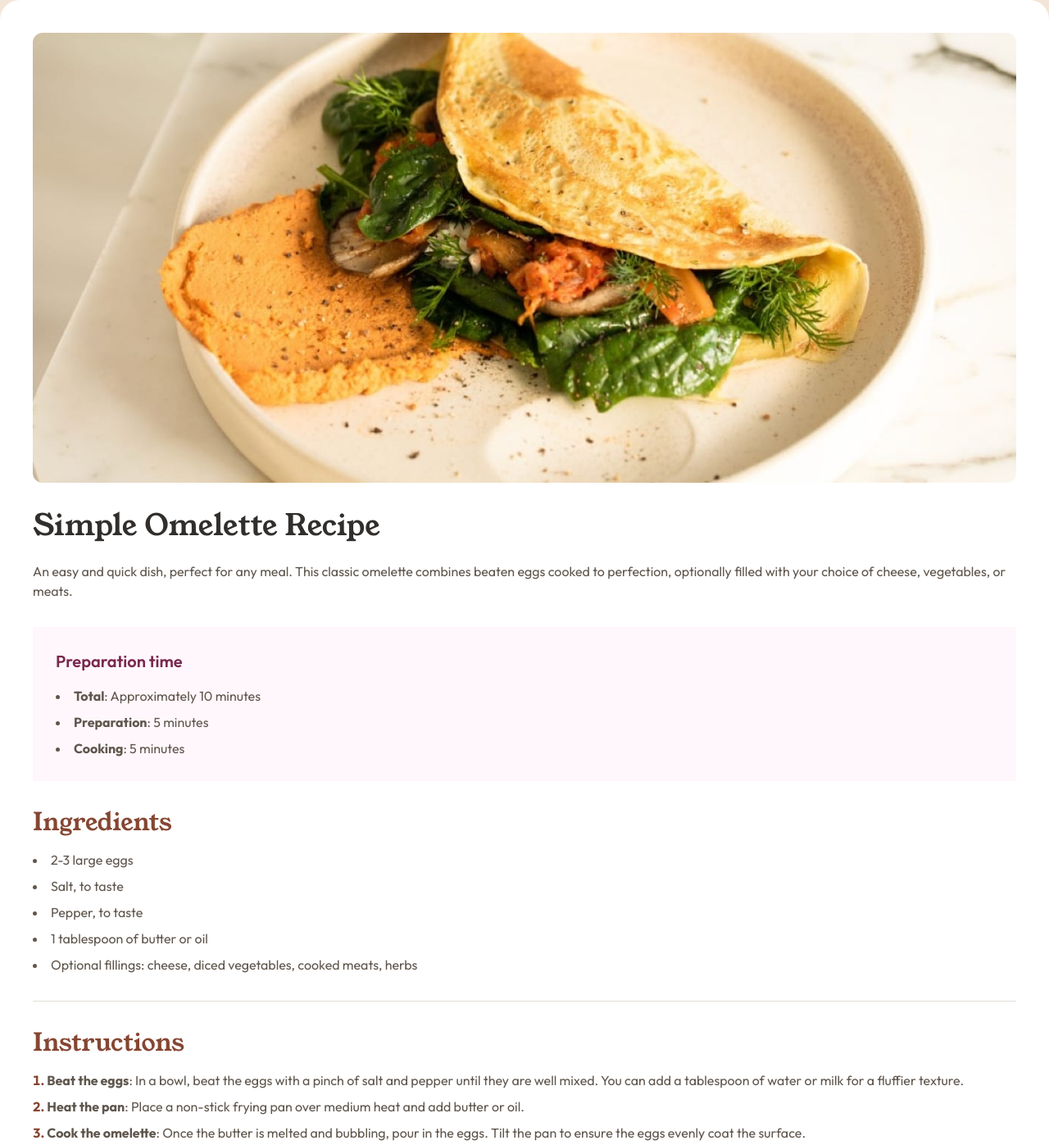
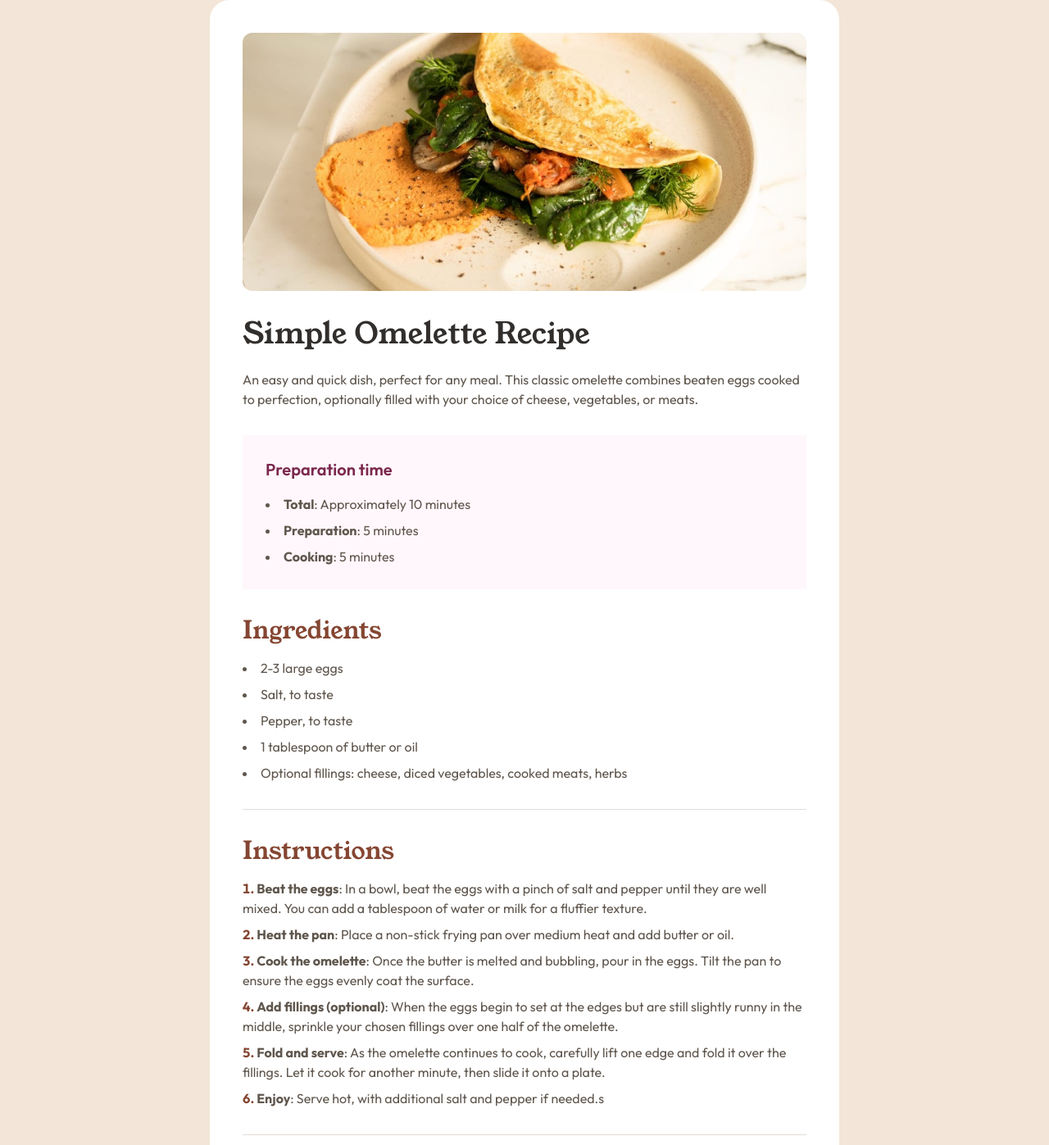
Before and after one commit to tiago-jv0/recipe-page, a plain HTML site: page index.html in a window 1280 px wide. Shown: the top 1397 px of the page at 82% size. Drawn offline with nearby package versions, Linux system fonts and the light colour scheme.

Commit message:
refactor: change max-width from content

```diff
--- a/index.html
+++ b/index.html
@@ -30,7 +30,7 @@
   <body
     class="bg-[#F3E5D7] font-['Outfit'] md:flex md:flex-col md:justify-center md:items-center"
   >
-    <header class="bg-white md:max-w-screen-xl md:w-full md:pt-10 md:px-10 md:rounded-t-3xl">
+    <header class="bg-white md:max-w-screen-md md:w-full md:pt-10 md:px-10 md:rounded-t-3xl">
         <img
           class="max-w-full w-full rounded-xl"
           src="./assets/images/image-omelette.jpeg"
@@ -50,7 +50,7 @@
     </header>
 
     <main
-      class="bg-white flex flex-col gap-6 md:gap-8 px-8 pt-8 pb-10 md:max-w-screen-xl md:w-full md:pb-10 md:px-10 md:rounded-b-3xl"
+      class="bg-white flex flex-col gap-6 md:gap-8 px-8 pt-8 pb-10 md:max-w-screen-md md:w-full md:pb-10 md:px-10 md:rounded-b-3xl"
     >
       <section class="p-6 md:p-7 bg-[#FFF7FB] flex flex-col gap-4">
         <h2 class="text-xl font-semibold text-[#7A284E]">Preparation time</h2>
```
